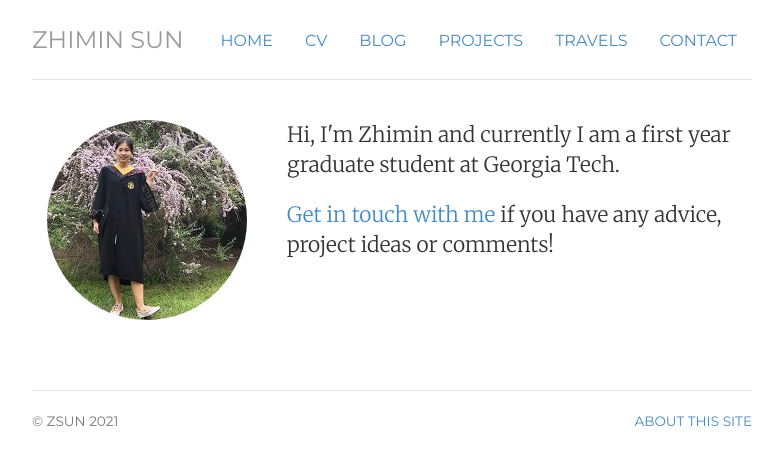
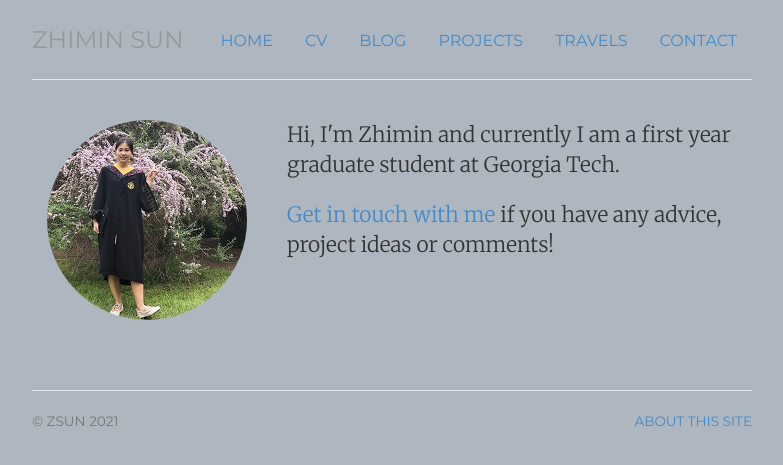
Before and after one commit to Zoe353/Zoe353.github.io, a Jekyll site: the page built from index.html, in a window 1280 px wide. Shown: the top 465 px of the page, without its empty margins (248-1031 px from the left). Built offline with Jekyll 4.4.1, drawn with Linux system fonts in a browser that asks for light colours.

```diff
--- a/_includes/head.html
+++ b/_includes/head.html
@@ -11,7 +11,9 @@
 	<link href="/css/bootstrap.css" rel="stylesheet">
 	<link href="/css/jumbotron-narrow.css" rel="stylesheet">
 	<link href="/css/style.css" rel="stylesheet">
-
+	<style>
+      body { background-color: #AEB6BF; }
+    </style>
 	<!-- 	set up MathJax on Jekyll and GitHub -->
 	<script type="text/x-mathjax-config">
    		MathJax.Hub.Config({ TeX: { equationNumbers: { autoNumber: "all" } } });
```
